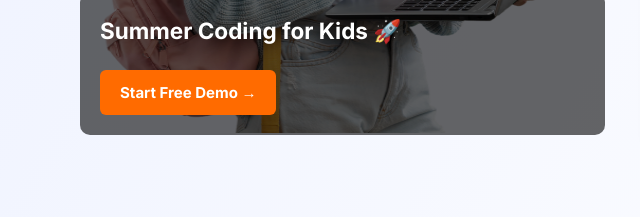
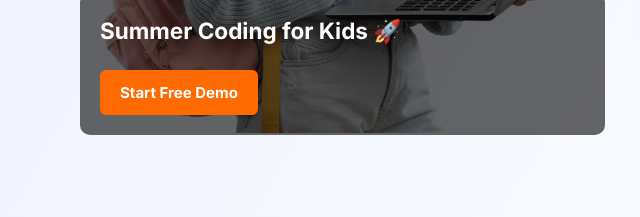
Before and after one commit to hachoin/summer-tech-bootcamp-for-kids, a plain HTML site: page index.html in a window 1280 px wide. Shown: the part 583-800 px from the top of the page, 0-640 px from the left. Drawn offline with nearby package versions, Linux system fonts and the light colour scheme.

Commit message:
Update index.html

```diff
--- a/index.html
+++ b/index.html
@@ -251,7 +251,7 @@ footer{background:#0f172a;color:#fff;padding:40px;text-align:center}
       <div class="image-overlay">
         <h2>Summer Coding for Kids 🚀</h2>
 
-        <a href="#formBox" class="cta-btn">Start Free Demo →</a>
+        <a href="#formBox" class="cta-btn">Start Free Demo</a>
       </div>
     </div>
 
```
